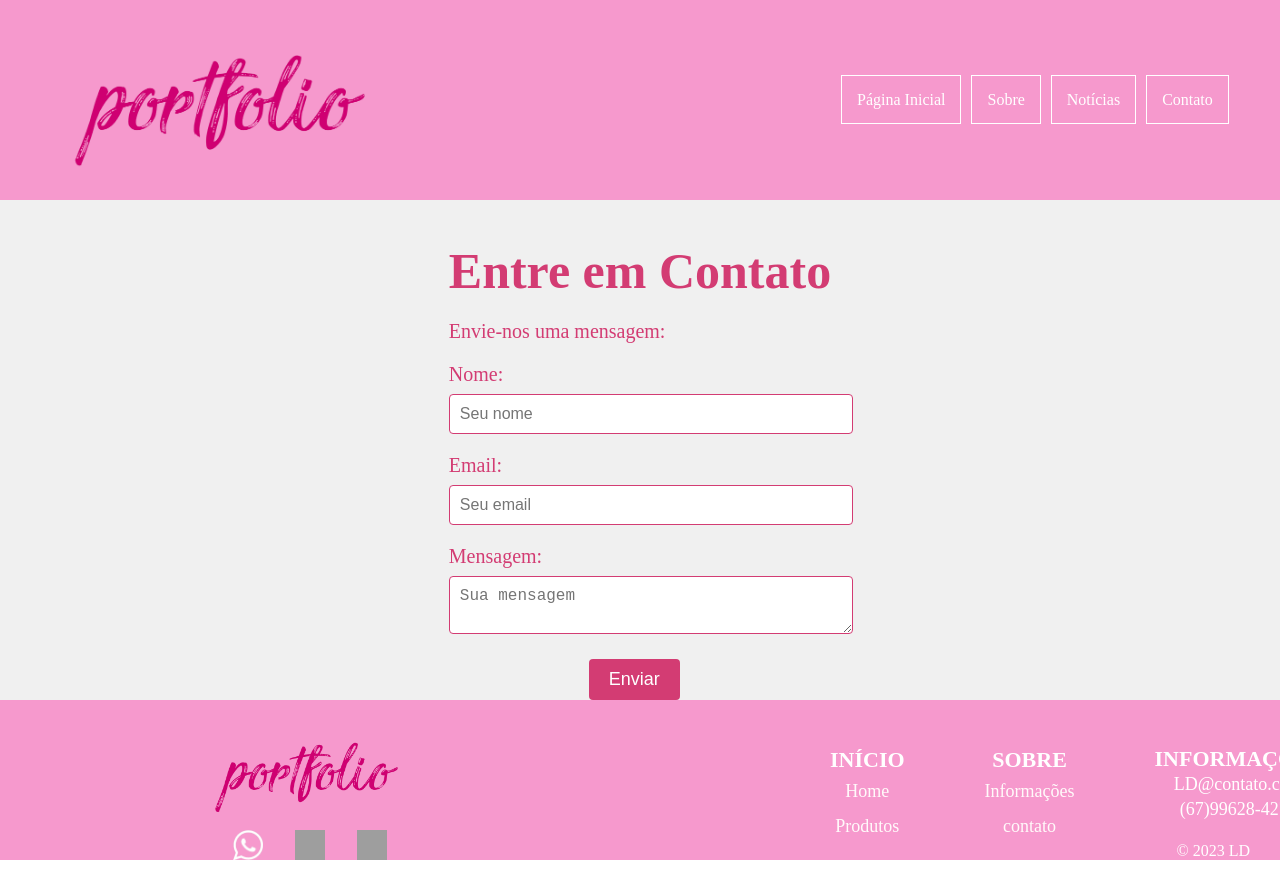
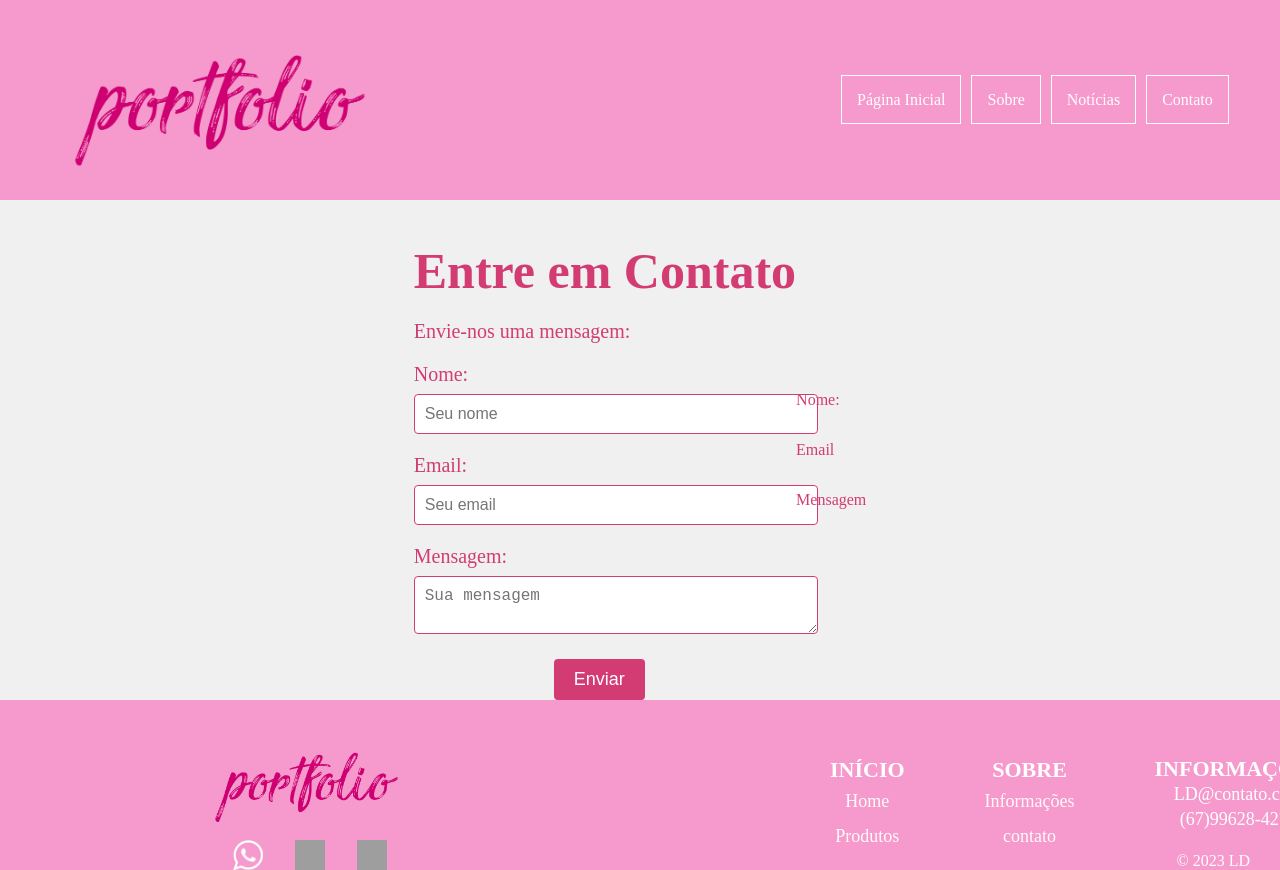
Before and after one commit to LuanaDfofa1021b/portifolio, a React (Vite) app: page /contato in a window 1280 px wide. Shown: the top 870 px of the page. Built offline with nearby package versions, Linux system fonts and the light colour scheme; grey boxes are pictures that could not be loaded.

Commit message:
terminei contatos

```diff
--- a/src/componentes/contatos/Contatos.css
+++ b/src/componentes/contatos/Contatos.css
@@ -44,3 +44,8 @@
     color: #d33c73;
     font-size: 20px;
   }
+  .luana{
+    display: flex;
+    color: #d33c73;
+    flex-direction: column;
+  }
--- a/src/componentes/contatos/Contatos.tsx
+++ b/src/componentes/contatos/Contatos.tsx
@@ -1,5 +1,19 @@
+import { useState } from "react";
 import './Contatos.css'
 function Contatos() {
+const [nome, setNome] = useState("");
+function mudaNome(e: React.ChangeEvent<HTMLInputElement>) {
+  setNome(e.target.value);
+}
+const [email, setEmail] = useState("");
+function mudaEmail(e: React.ChangeEvent<HTMLInputElement>) {
+  setEmail(e.target.value);
+}
+const [mensagem, setMensagem] = useState("");
+function mudaMensagem(e: React.ChangeEvent<HTMLInputElement>) {
+  setMensagem(e.target.value);
+}
+
     return (
       <main className="contato">
         <div className="contatos-container">
@@ -8,34 +22,29 @@ function Contatos() {
           <form className="contatos-form">
             <div className="form-group">
               <label htmlFor="nome">Nome:</label>
-              <input type="text" id="nome" name="nome" placeholder="Seu nome" />
+              <input type="text" id="nome" name="nome" placeholder="Seu nome"  onChange={mudaNome} required/>
             </div>
             <div className="form-group">
               <label htmlFor="email">Email:</label>
-              <input type="email" id="email" name="email" placeholder="Seu email" />
+              <input type="email" id="email" name="email" placeholder="Seu email"  onChange={mudaEmail} required/>
             </div>
             <div className="form-group">
               <label htmlFor="mensagem">Mensagem:</label>
-              <textarea id="mensagem" name="mensagem" placeholder="Sua mensagem"></textarea>
+              <textarea id="mensagem" name="mensagem" placeholder="Sua mensagem"  onChange={mudaMensagem} required></textarea>
             </div>
             <button type="submit">Enviar</button>
           </form>
         </div>
+       <div className="luana">
+          <p className="state">Nome:{nome}</p>
+          <p className="state">Email{email}</p>
+          <p className="state">Mensagem{mensagem}</p>
+       </div>
       </main>
+
     );
   }
 
 
 
-
-
-
-
-
-
-
-
-
-
-
 export default Contatos
--- a/src/componentes/footer/Footer.css
+++ b/src/componentes/footer/Footer.css
@@ -1,7 +1,6 @@
 footer{
     background-color: #f699cd;
-    padding: 30px 0px 0px 0;
-
+    padding: 40px 0px 0px 0;
     display:flex;
     justify-content:space-between;
 }
--- a/src/componentes/main/Main.tsx
+++ b/src/componentes/main/Main.tsx
@@ -94,7 +94,7 @@ export default function Main() {
         <p>Meus  Projetos</p>
         <input className="barrapesquisa" type="text" onChange={mudaTexto} />
         <div>
-
+        <p>O texto digitado é: {texto}</p>
         </div>
       </div>
 
```
Also changed, not shown: playground-1.mongodb.js (added, +30 -0 lines).
